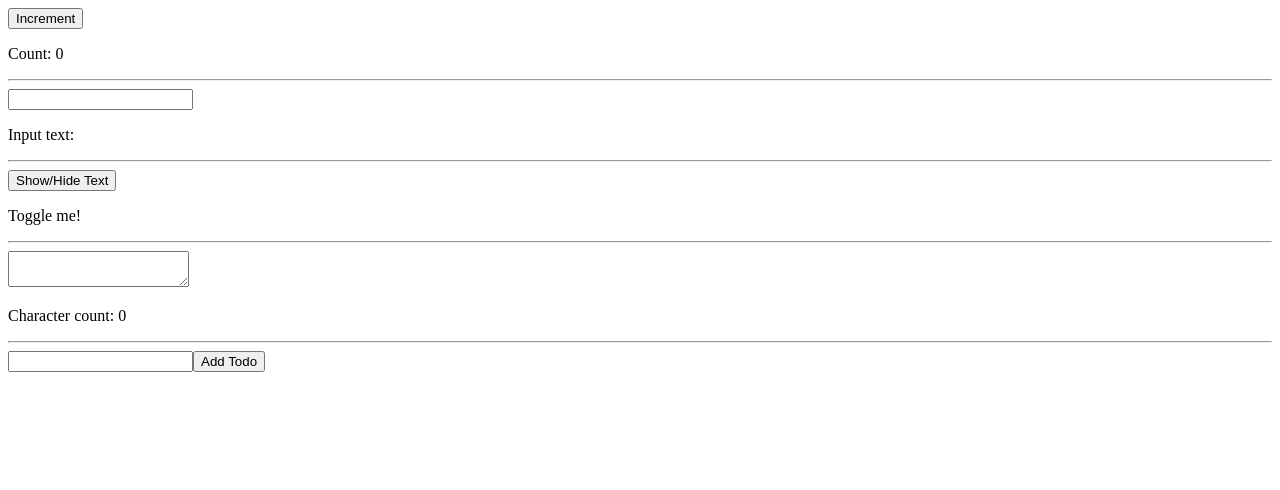
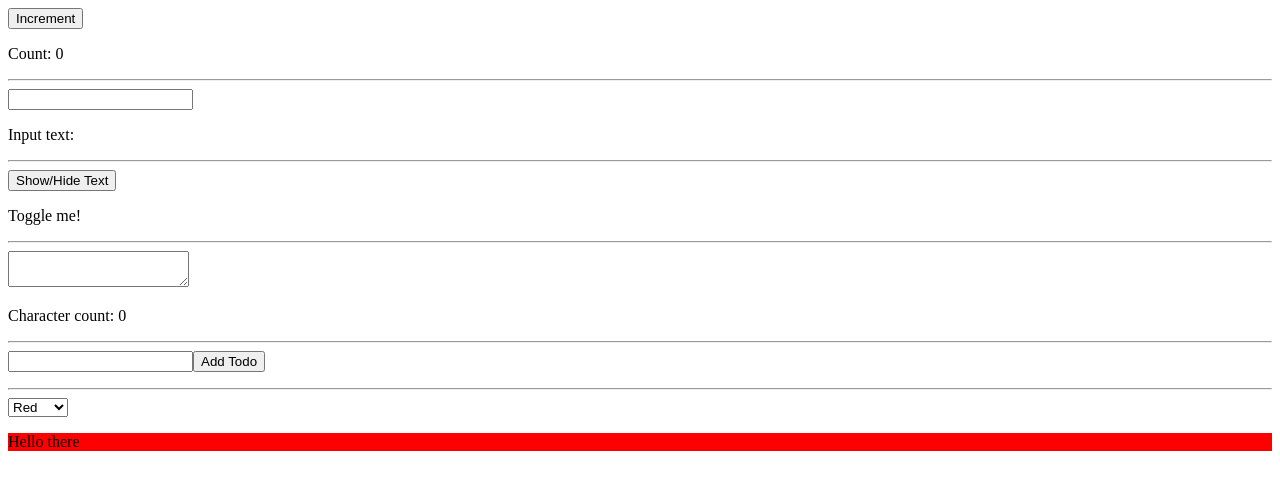
Before and after one commit to andyforrest/usestate-challenges, a React (Vite) app: page / in a window 1280 px wide. Shown: the top 490 px of the page. Built offline with nearby package versions, Linux system fonts and the light colour scheme.

Commit message:
added color switcher component

```diff
--- a/src/App.tsx
+++ b/src/App.tsx
@@ -4,6 +4,7 @@ import ControlledInputField from "./components/ControlledInputField";
 import ToggleVisibility from "./components/ToggleVisibility";
 import CharacterCounter from "./components/CharacterCounter";
 import TodoList from "./components/TodoList";
+import ColorSwitcher from "./components/ColorSwitcher";
 
 function App() {
   return (
@@ -17,6 +18,8 @@ function App() {
       <CharacterCounter />
       <hr />
       <TodoList/>
+      <hr />
+      <ColorSwitcher />
     </>
   );
 }
--- /dev/null
+++ b/src/components/ColorSwitcher.tsx
@@ -0,0 +1,25 @@
+import { useState } from 'react';
+
+function ColorSwitcher() {
+
+    function handleChange(e: React.ChangeEvent<HTMLSelectElement>) {
+        setColor(e.target.value);
+    }
+
+    const [color, setColor] = useState("red");
+
+    return (
+        <div>
+            <select onChange={handleChange}>
+                <option value="red">Red</option>
+                <option value="blue">Blue</option>
+                <option value="green">Green</option>
+            </select>
+            <div style={{ backgroundColor: color }}>
+                <p>Hello there</p>
+            </div>
+        </div>
+    );
+}
+
+export default ColorSwitcher;
```
